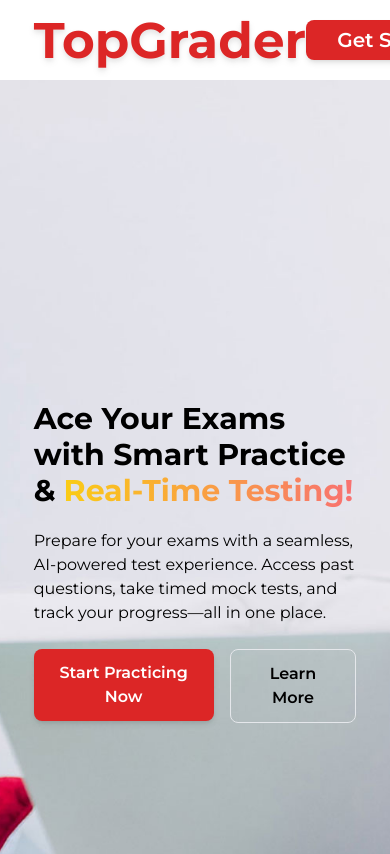
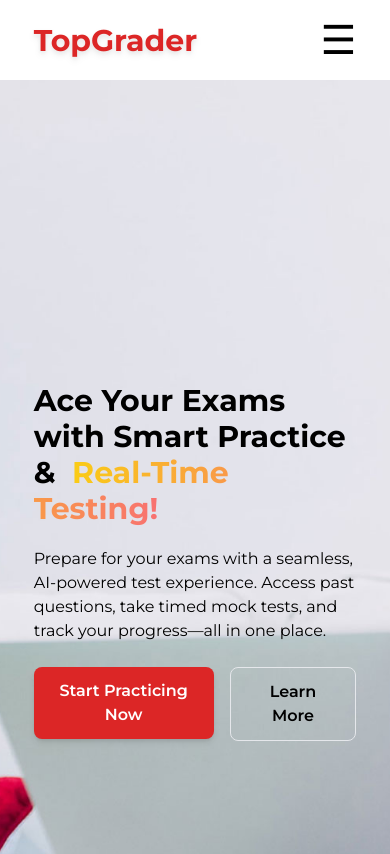
Before and after one commit to DanielEromonsele/CBTapp, a React (Vite) app: page / in a window 390 px wide. Shown: the top 854 px of the page. Built offline with nearby package versions, Linux system fonts and the light colour scheme.

Commit message:
responsive code

```diff
--- a/src/components/Static/Header.tsx
+++ b/src/components/Static/Header.tsx
@@ -1,45 +1,64 @@
-import React, { useState, useEffect } from "react";
+import { useState, useEffect, useCallback } from "react";
 import { Link } from "react-router-dom";
 
 const Header = () => {
   const [scrolling, setScrolling] = useState(false);
+  const [menuOpen, setMenuOpen] = useState(false);
 
   useEffect(() => {
-    const handleScroll = () => {
-      setScrolling(window.scrollY > 70);
-    };
+    const handleScroll = () => setScrolling(window.scrollY > 70);
 
-    window.addEventListener("scroll", handleScroll);
-    return () => {
-      window.removeEventListener("scroll", handleScroll);
-    };
+    window.addEventListener("scroll", handleScroll, { passive: true });
+    return () => window.removeEventListener("scroll", handleScroll);
   }, []);
 
+  const toggleMenu = useCallback(() => {
+    setMenuOpen((prev) => !prev);
+  }, []);
+
+  const headerClasses = `fixed top-0 left-0 z-50 w-full h-[80px] flex items-center justify-center transition-all duration-500
+    ${scrolling ? "bg-red-600 shadow-lg" : "bg-white"}`;
+
+  const logoClasses = `text-[30px] md:text-[50px] font-bold drop-shadow-md transition-all duration-500
+    ${scrolling ? "text-white" : "text-red-600"}`;
+
+  const buttonClasses = `w-[120px] md:w-[180px] h-[40px] md:h-[40px] text-[16px] md:text-[20px] font-semibold
+    rounded-lg flex items-center justify-center hover:rounded-tr-full hover:rounded-bl-full
+    transition-all duration-600 cursor-pointer hover:scale-105 shadow-md
+    ${scrolling ? "bg-white text-black" : "bg-red-600 text-white"}`;
+
   return (
-    <div
-      className={`w-full h-[80px] fixed top-0 left-0 z-50 transition-all duration-500 flex items-center justify-center ${
-        scrolling ? "bg-red-600 shadow-lg" : "bg-white"
-      }`}
-    >
+    <header className={headerClasses}>
       <div className="w-[95%] h-full flex items-center justify-between px-6">
-        <div
-          className={`text-[50px] font-bold drop-shadow-md transition-all duration-500 ${
-            scrolling ? "text-white" : "text-red-600"
-          }`}
+        <div className={logoClasses}>TopGrader</div>
+
+        <button
+          onClick={toggleMenu}
+          aria-label="Toggle menu"
+          aria-expanded={menuOpen}
+          className={`sm:hidden text-[40px] xsm:flex  transition-colors
+            ${scrolling ? "text-white" : "text-black"}`}
         >
-          TopGrader
-        </div>
-        <Link to="/auth/register">
-          <div
-            className={`w-[180px] h-[40px] text-[20px] font-semibold bg-red-400 text-white rounded-lg flex items-center justify-center hover:rounded-tr-full hover:rounded-bl-full transition-all duration-600 cursor-pointer hover:scale-105 shadow-md ${
-              scrolling ? "bg-white  text-red-700" : "bg-red-600"
-            }`}
-          >
-            Get Started
-          </div>
-        </Link>
+          {menuOpen ? "✖" : "☰"}
+        </button>
+
+        <nav className="hidden sm:flex md:flex items-center">
+          <Link to="/auth/register">
+            <div className={buttonClasses}>Get Started</div>
+          </Link>
+        </nav>
       </div>
-    </div>
+
+      {menuOpen && (
+        <nav className="md:hidden absolute top-[80px] left-0 w-full bg-white shadow-lg z-40">
+          <Link to="/auth/register" onClick={toggleMenu}>
+            <div className="w-full h-[40px] text-[20px] font-semibold bg-red-400 text-white flex items-center justify-center hover:bg-red-600 transition-all duration-300">
+              Get Started
+            </div>
+          </Link>
+        </nav>
+      )}
+    </header>
   );
 };
 
--- a/src/components/auth/Login.tsx
+++ b/src/components/auth/Login.tsx
@@ -1,7 +1,7 @@
 import { Link } from "react-router-dom";
 import img2 from "../../assets/Exams-bro.png";
 
-const Register = () => {
+const Login = () => {
   return (
     <div className="bg-green-400 min-h-screen w-full flex items-center justify-center">
       <div className="min-w-[70%] h-[750px] border bg-white">
@@ -65,4 +65,4 @@ const Register = () => {
   );
 };
 
-export default Register;
+export default Login;
--- a/src/components/auth/firstTimeScreen/FirstTimeLogin.tsx
+++ b/src/components/auth/firstTimeScreen/FirstTimeLogin.tsx
@@ -23,7 +23,9 @@ const FirstTimeLogin = () => {
     }
   }, [navigate]);
 
-  const handleChange = (e: any) => {
+  const handleChange = (
+    e: React.ChangeEvent<HTMLInputElement | HTMLSelectElement>
+  ) => {
     const { name, value } = e.target;
     setFormData((prevData) => ({ ...prevData, [name]: value }));
   };
@@ -92,7 +94,6 @@ const FirstTimeLogin = () => {
             </div>
           )}
 
-          {/* Step 2 */}
           {step === 2 && (
             <div>
               <label className="block mb-2 font-medium">
--- a/src/components/pages/landingPage/Hero.tsx
+++ b/src/components/pages/landingPage/Hero.tsx
@@ -1,19 +1,27 @@
 import { motion } from "framer-motion";
+import { Link } from "react-router-dom";
 import img from "../../../assets/home-3-slider-img-1.jpg";
-import { Link } from "react-router-dom";
+
+const fadeInLeft = {
+  hidden: { opacity: 0, x: -50 },
+  visible: { opacity: 1, x: 0, transition: { duration: 0.5 } },
+};
+
+const fadeInRight = {
+  hidden: { opacity: 0, x: 50 },
+  visible: { opacity: 1, x: 0, transition: { duration: 0.5 } },
+};
 
 const Hero = () => {
   return (
-    <div
+    <section
       className="w-full min-h-screen flex items-center justify-center bg-gray-300 bg-opacity-40 pt-[120px] bg-cover bg-center"
-      style={{
-        backgroundImage: `url(${img})`,
-      }}
+      style={{ backgroundImage: `url(${img})` }}
     >
-      <div className="w-[95%] h-full flex flex-col lg:flex-row items-center ">
+      <div className="w-[95%] h-full flex flex-col lg:flex-row items-center">
         <div className="max-w-3xl px-6 text-left">
           <h1 className="text-3xl sm:text-4xl font-bold mb-5">
-            Ace Your Exams with Smart Practice &
+            Ace Your Exams with Smart Practice &{" "}
             <span className="ml-2 bg-gradient-to-r from-yellow-400 to-red-400 text-transparent bg-clip-text">
               Real-Time Testing!
             </span>
@@ -23,31 +31,35 @@ const Hero = () => {
             Access past questions, take timed mock tests, and track your
             progress—all in one place.
           </p>
+
           <div className="flex space-x-4">
-            <Link to={"/auth/login"}>
+            <Link to="/auth/login">
               <motion.button
-                className="bg-red-600 font-semibold px-6 py-3 rounded-lg shadow-md text-white"
-                initial={{ opacity: 0, x: -50 }}
-                animate={{ opacity: 1, x: 0 }}
-                transition={{ duration: 0.5 }}
-                whileHover={{ scale: 1.05, y: -5, x: 5 }}
+                className="bg-red-600 font-semibold px-6 py-3 rounded-lg shadow-md text-white hover:scale-105 hover:-translate-y-1 transition-all"
+                variants={fadeInLeft}
+                initial="hidden"
+                animate="visible"
+                whileHover={{ x: 5 }}
+                aria-label="Start Practicing Now"
               >
                 Start Practicing Now
               </motion.button>
             </Link>
+
             <motion.button
-              className="bg-transparent border border-b font-semibold px-6 py-3 rounded-lg hover:border-red-600 hover:text-red-600"
-              initial={{ opacity: 0, x: 50 }}
-              animate={{ opacity: 1, x: 0 }}
-              transition={{ duration: 0.5 }}
-              whileHover={{ scale: 1.05, x: 5, y: 5 }}
+              className="border border-b font-semibold px-6 py-3 rounded-lg hover:border-red-600 hover:text-red-600 transition-all"
+              variants={fadeInRight}
+              initial="hidden"
+              animate="visible"
+              whileHover={{ y: 5 }}
+              aria-label="Learn More"
             >
               Learn More
             </motion.button>
           </div>
         </div>
       </div>
-    </div>
+    </section>
   );
 };
 
```
